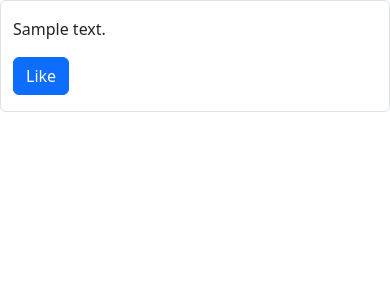
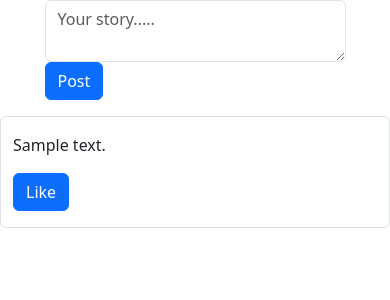
Before and after one commit to Stilledood/PostMe, a Django app: page / in a window 390 px wide. Shown: the part 56-356 px from the top of the page. Run offline with Django 4.2, Linux system fonts and the light colour scheme; tables that the repository leaves empty hold one stand-in row (values such as "Sample post"); data that the repository does not hold is empty.

Commit message:
Created a view to handle stories creation by users

```diff
--- a/postme/stories/views.py
+++ b/postme/stories/views.py
@@ -1,4 +1,4 @@
-from django.shortcuts import render
+from django.shortcuts import render,redirect
 from .models import Story
 from django.views.generic import View
 from django.http import JsonResponse
@@ -46,7 +46,11 @@ class StoryCreate(View):
 
     def post(self,request):
         bound_form = self.form_class(request.POST)
+        next_url = request.POST.get("next")
+        print(next_url)
         if bound_form.is_valid():
             obj = bound_form.save(commit=False)
             obj.save()
-        return render(request,"components/forms.html",context={"form":self.form_class()})
+            if next_url != None:
+                return redirect(next_url)
+        return render(request, "components/forms.html", context={"form": self.form_class()})
--- a/postme/templates/home.html
+++ b/postme/templates/home.html
@@ -1,13 +1,21 @@
 {% extends "base.html" %}
 {% load static %}
 {% block content %}
+<div class="row mb-3">
+    <div class="col-md-4 mx-auto col-10">
+        <form class="form" method="post" action="{% url 'create_story' %}">
+            {% csrf_token %}
+            <input type="hidden" value="/" name="next" />
+            <textarea class="form-control" name="content" placeholder="Your story....."></textarea>
+            <button class="btn btn-primary" type="submit">Post </button>
+
+        </form>
+    </div>
+</div>
+
 <div class="row" id="tweets">
     Replace
 </div>
-<div class="row">
-    <div class="col-md-4 mx-auto col-10">
 
-    </div>
-</div>
 <script src="{% static 'js/loadstories.js' %}"</script>
 {% endblock content %}
```
